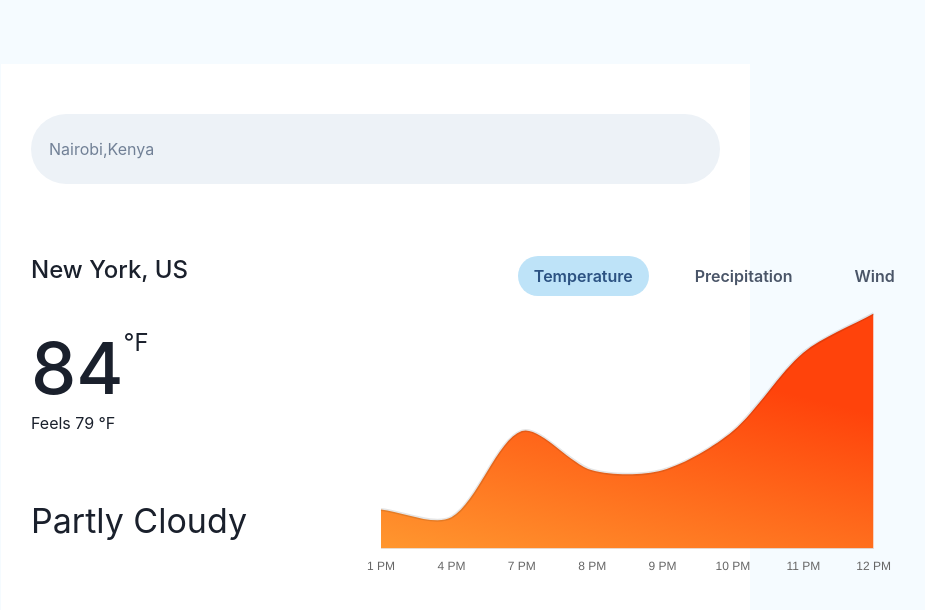
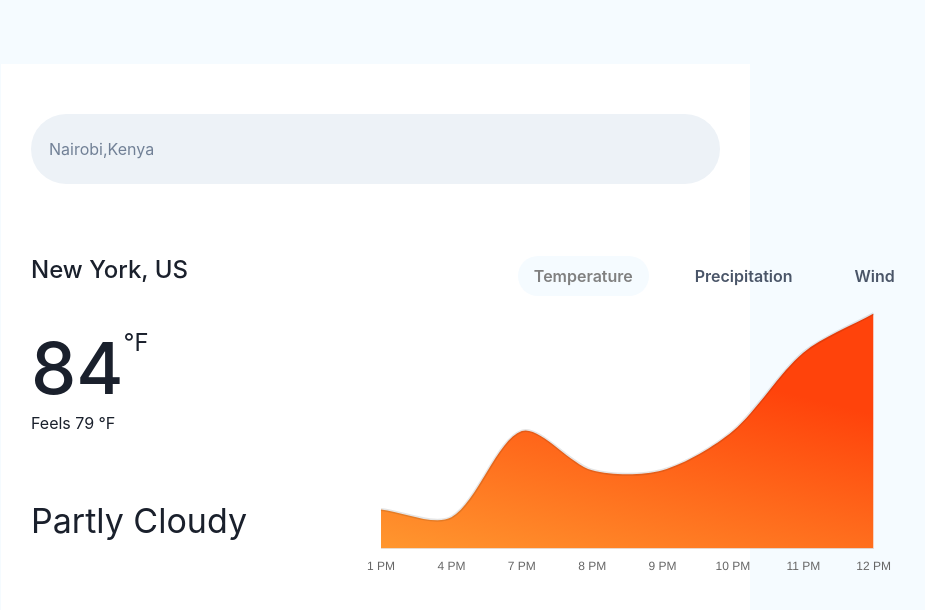
Before and after one commit to asiimwe-a/mentorship-weather-app, a React (Vite) app: page / in a window 1280 px wide. Shown: the top 610 px of the page, without its empty margins (39-964 px from the left). Built offline with nearby package versions, Linux system fonts and the light colour scheme.

Commit message:
feat: Add style for top part

```diff
--- a/src/components/WeatherChart/index.tsx
+++ b/src/components/WeatherChart/index.tsx
@@ -40,12 +40,13 @@ const WeatherChart: React.FC = () => {
             Partly Cloudy
           </Text>
         </Box>
-
         <Tabs variant="soft-rounded">
           <TabList gap="30px" pl="170px">
-            <Tab>Temperature</Tab>
-            <Tab>Precipitation</Tab>
-            <Tab>Wind</Tab>
+            <Tab _selected={{ color: "gray", bg: "#f5fbff" }}>Temperature</Tab>
+            <Tab _selected={{ color: "gray", bg: "#f5fbff" }}>
+              Precipitation
+            </Tab>
+            <Tab _selected={{ color: "gray", bg: "#f5fbff" }}>Wind</Tab>
           </TabList>
           <TabPanels>
             <TabPanel>
```
